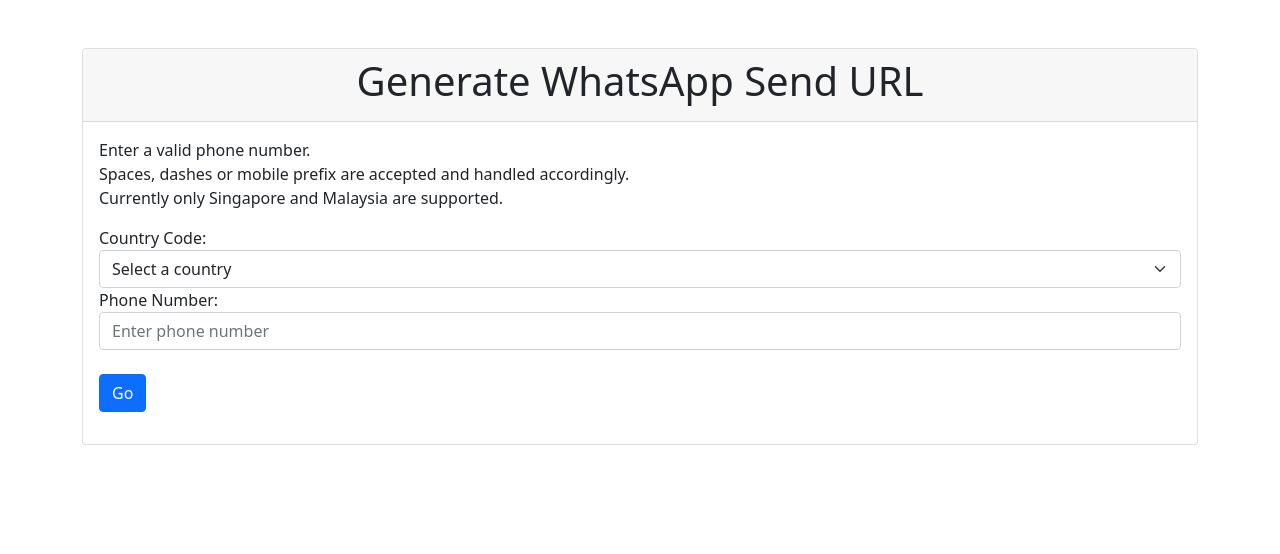
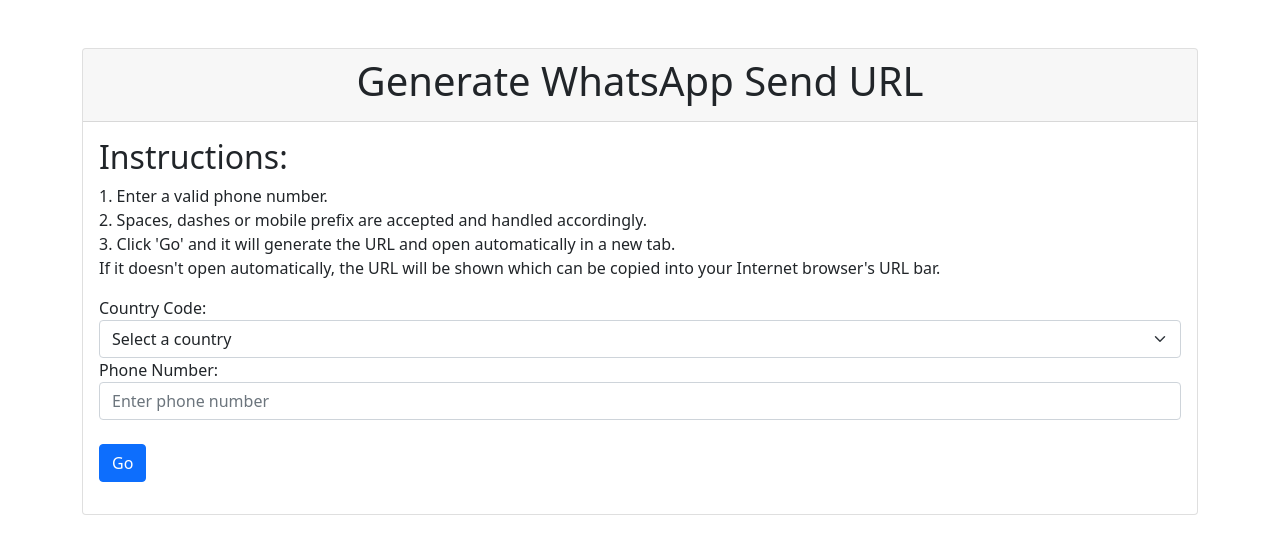
Before and after one commit to fukie/WhatsAppURL, a plain HTML site: page index.html in a window 1280 px wide. Drawn offline with nearby package versions, Linux system fonts and the light colour scheme.

Commit message:
Updated instructions for main page

```diff
--- a/index.html
+++ b/index.html
@@ -13,9 +13,10 @@
 			</div>
 			<div class="card-body">
 				<form id="my-form">
-					<p>Enter a valid phone number.<br>
-					Spaces, dashes or mobile prefix are accepted and handled accordingly.<br>
-					Currently only Singapore and Malaysia are supported.</p>
+					<h2>Instructions:</h2>
+					<p>1. Enter a valid phone number.<br>
+					2. Spaces, dashes or mobile prefix are accepted and handled accordingly.<br>
+					3. Click 'Go' and it will generate the URL and open automatically in a new tab. <br>If it doesn't open automatically, the URL will be shown which can be copied into your Internet browser's URL bar.<br></p>
 					<div class="form-group">
 						<label for="countryCode">Country Code:</label>
 						<select class="form-select" id="countryCode" name="countryCode" required>
```
